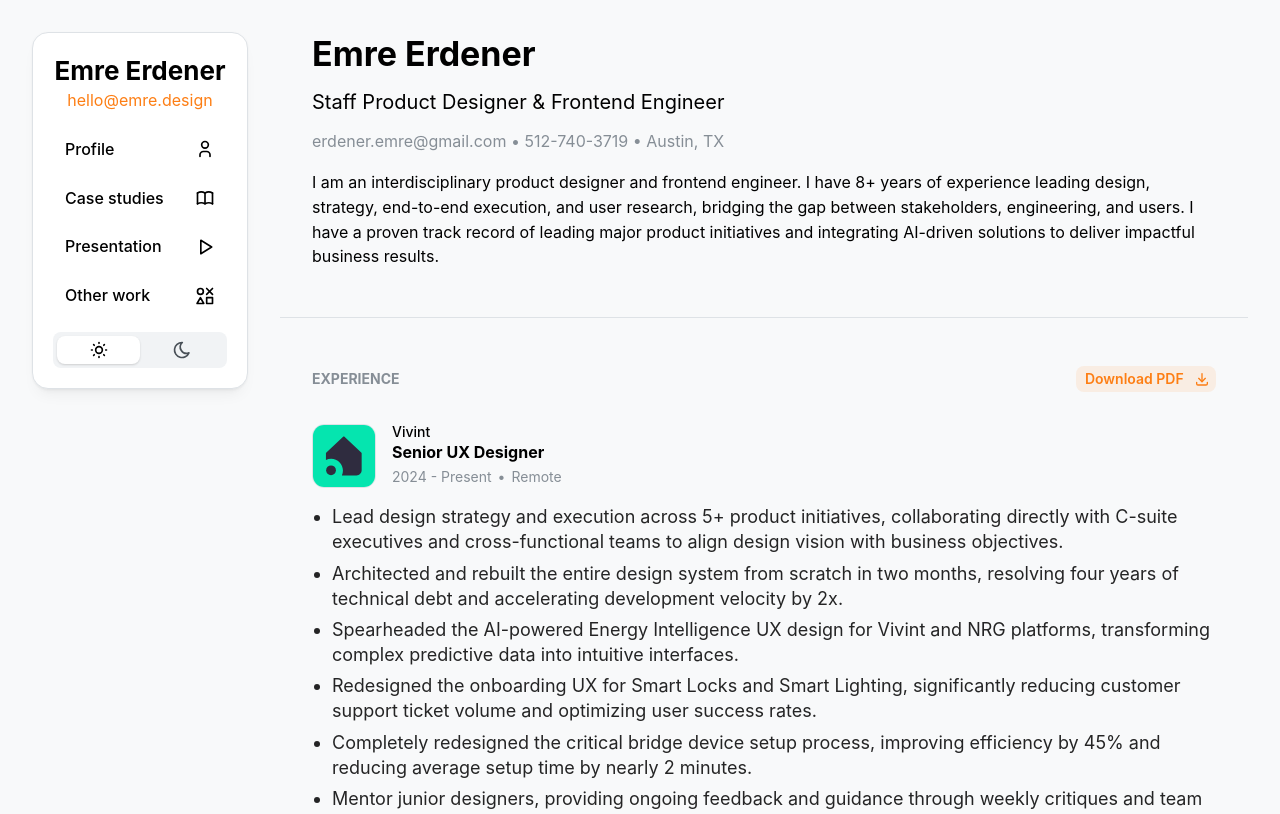
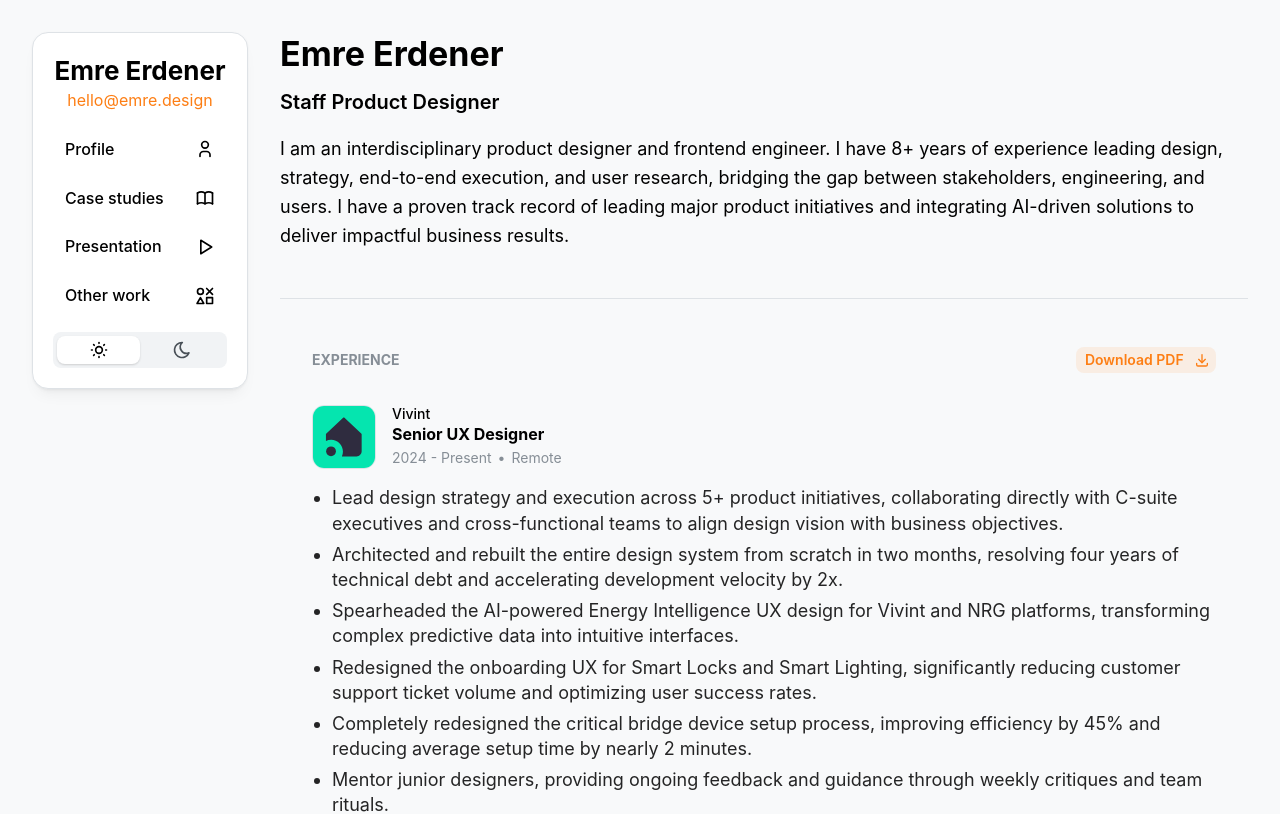
Before and after one commit to emreerdener/portfolio, a Next.js app: page /resume in a window 1280 px wide. Shown: the top 814 px of the page. Built offline with nearby package versions, Linux system fonts and the light colour scheme.

Commit message:
refactor: standardize component padding, remove unused CSS, and update personal details and resume content.

```diff
--- a/src/app/resume/page.tsx
+++ b/src/app/resume/page.tsx
@@ -10,14 +10,15 @@
   return (
     <Container size="lg" p={0}>
       <Stack>
-        <Stack gap="xs" px="xl">
+        <Stack gap="xs">
           <Title order={1}>Emre Erdener</Title>
-          <Text size="xl">Staff Product Designer & Frontend Engineer</Text>
-          <Text c="dimmed">erdener.emre@gmail.com • 512-740-3719 • Austin, TX</Text>
+          <Text size="xl" fw={600}>
+            Staff Product Designer
+          </Text>
         </Stack>
 
-        <Stack px="xl" pb="xl">
-          <Text>
+        <Stack pb="xl">
+          <Text size="lg">
             I am an interdisciplinary product designer and frontend engineer. I have 8+ years of
             experience leading design, strategy, end-to-end execution, and user research, bridging
             the gap between stakeholders, engineering, and users. I have a proven track record of
--- a/src/components/content/about/components/AboutLayout.tsx
+++ b/src/components/content/about/components/AboutLayout.tsx
@@ -15,7 +15,7 @@
             titleSize={{ base: '2.5rem', sm: '3.5rem' }}
             bodySize={{ base: 'lg', md: '1.4rem' }}
             emojiSize="1.8rem"
-            funFactSize={{ base: 'md', md: 'lg' }}
+            funFactSize="md"
           />
         </Grid.Col>
         <Grid.Col span={{ base: 12, lg: 6 }} order={{ base: 1, lg: 2 }}>
--- a/src/components/content/about/components/AboutMe.tsx
+++ b/src/components/content/about/components/AboutMe.tsx
@@ -14,15 +14,15 @@
 } from '@mantine/core';
 
 const funFacts = [
-  { emoji: '👯', text: 'I have a twin sister' },
+  { emoji: '👯', text: 'I have a twin sister and an older sister' },
   { emoji: '🦒', text: `I am taller than a baby giraffe: 6'8" (~2 meters)` },
-  { emoji: '🎲', text: 'I enjoy playing backgammon' },
+  { emoji: '🎲', text: 'I love playing backgammon' },
   {
     emoji: '🇹🇷',
     text: 'I am half Turkish, named after a Sufi mystic and poet from the 13th century',
   },
   { emoji: '🚲', text: 'I enjoy riding my titanium gravel bike' },
-  { emoji: '🪵', text: 'I enjoy crafting wooden sculptures', link: '/woodworking' },
+  { emoji: '🪵', text: 'I practice crafting wooden sculptures', link: '/woodworking' },
 ];
 
 interface AboutMeProps {
@@ -31,14 +31,16 @@
   emojiSize?: StyleProp<MantineSize | (string & {}) | number>;
   funFactSize?: StyleProp<MantineSize | (string & {}) | number>;
   paddingTop?: StyleProp<MantineSize | (string & {}) | number>;
+  padding?: StyleProp<MantineSize | (string & {}) | number>;
 }
 
 export default function AboutMe({
   titleSize,
   bodySize = 'lg',
   emojiSize = '1.5rem',
-  funFactSize = 'sm',
+  funFactSize = 'md',
   paddingTop = { base: 0, lg: 'lg' },
+  padding = { base: 'lg', lg: 'xl' },
 }: AboutMeProps) {
   return (
     <Stack gap="xl">
@@ -78,7 +80,7 @@
       </Group>
 
       {/* Fun facts */}
-      <Paper withBorder radius="lg" p="lg">
+      <Paper withBorder radius="lg" p={padding}>
         <Stack gap="lg">
           <Title order={4} size="sm" c="dimmed" tt="uppercase" lh={1}>
             Fun facts
--- a/src/components/content/experience/components/Education.tsx
+++ b/src/components/content/experience/components/Education.tsx
@@ -16,7 +16,7 @@
 
 export default function Education() {
   return (
-    <Stack gap="xl" p="xl">
+    <Stack gap="xl" p={{ base: 'lg', lg: 'xl' }}>
       <Title order={4} size="sm" c="dimmed" tt="uppercase" lh={1}>
         Education
       </Title>
--- a/src/components/content/experience/components/Experience.tsx
+++ b/src/components/content/experience/components/Experience.tsx
@@ -13,7 +13,7 @@
 
 export default function Experience({ defaultExpanded = false, listSize }: ExperienceProps) {
   return (
-    <Stack gap="xl" className={classes.experienceWrapper}>
+    <Stack gap="xl" p={{ base: 'lg', lg: 'xl' }}>
       {/* Experience */}
       <Group justify="space-between" w="100%">
         <Title order={4} size="sm" c="dimmed" tt="uppercase" lh={1}>
--- a/src/components/content/experience/components/TechnicalSkills.tsx
+++ b/src/components/content/experience/components/TechnicalSkills.tsx
@@ -84,7 +84,7 @@
   ];
 
   return (
-    <Stack p="xl">
+    <Stack p={{ base: 'lg', lg: 'xl' }}>
       <Title order={4} size="sm" c="dimmed" tt="uppercase" mb="sm">
         Technical Skills
       </Title>
--- a/src/components/content/experience/components/experience.module.css
+++ /dev/null
@@ -1,9 +0,0 @@
-.experienceWrapper {
-  padding: var(--mantine-spacing-xl);
-}
-
-@media (max-width: 768px) {
-  .experienceWrapper {
-    padding: var(--mantine-spacing-lg);
-  }
-}
--- a/src/components/layout/components/Aside.tsx
+++ b/src/components/layout/components/Aside.tsx
@@ -10,7 +10,7 @@
       <Stack gap={0}>
         <Stack gap="xl" p="xl">
           <AboutImageCarousel />
-          <AboutMe paddingTop={0} />
+          <AboutMe paddingTop={0} padding="lg" />
         </Stack>
         <Divider />
         <Experience listSize="sm" />
```
